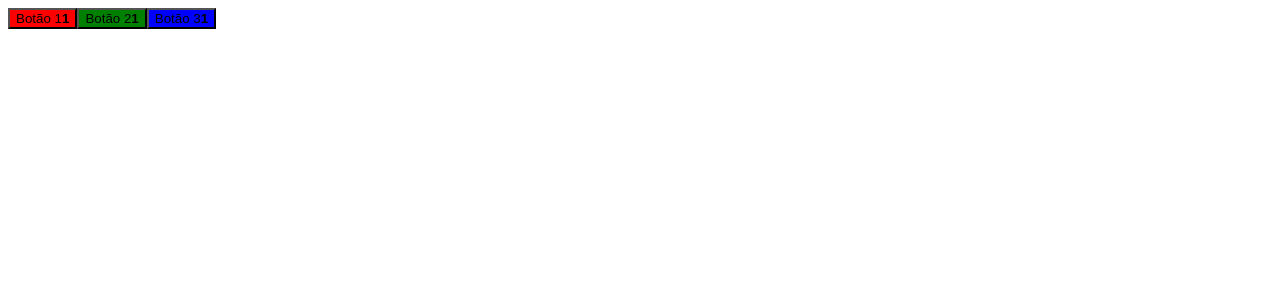
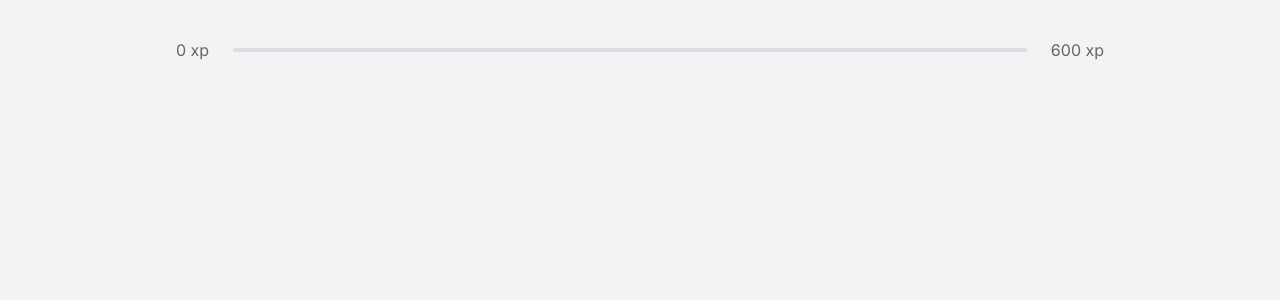
Before and after one commit to Jonatas6199/moveit, a React (Create React App) app: page / in a window 1280 px wide. Shown: the top 300 px of the page. Built offline with nearby package versions, Linux system fonts and the light colour scheme.

Commit message:
add new files into solution

```diff
--- a/public/index.html
+++ b/public/index.html
@@ -4,7 +4,8 @@
     <meta charset="UTF-8">
     <meta name="viewport" content="width=device-width, initial-scale=1.0">
     <title>React Application</title>
-</head>
+    <link rel="preconnect" href="https://fonts.gstatic.com">
+    <link href="https://fonts.googleapis.com/css2?family=Inter&display=swap" rel="stylesheet">
 <body>
     <div id="root"></div>
 </body>
--- a/src/App.tsx
+++ b/src/App.tsx
@@ -1,19 +1,13 @@
 import React from 'react';
-import {Button} from './components/button'
+import { ExperienceBar } from './components/ExperienceBar';
+import './styles/global.css';
+//dentro do react sempre importar as coisas no App.tsx e não no index.html, é um pattern do react
 
 //App é um componente do react que cria conteúdo em HTML
 function App() {
   return (
-    <div>
-      <Button color="red">
-        Botão 1
-      </Button>
-      <Button color="green">
-        Botão 2
-      </Button>
-      <Button color="blue">
-        Botão 3
-      </Button>
+    <div className="container">
+      <ExperienceBar></ExperienceBar>
     </div>
 
   );
--- /dev/null
+++ b/src/components/ExperienceBar.tsx
@@ -0,0 +1,10 @@
+export function ExperienceBar(){
+  return(
+    <header className="experience-bar">
+        <span>0 xp</span>
+        <div/>
+        <span>600 xp</span>
+    </header>
+  )
+
+}
--- a/src/components/button.tsx
+++ /dev/null
@@ -1,29 +0,0 @@
-import { useState} from 'react';
-
-interface ButtonProperties{
-    color: string;
-    children: string;
-}
-export function Button(props:ButtonProperties){
-    const [counter,setCounter] = useState(1);
-
-    function increment() {
-        setCounter(counter+1);
-    }
-
-    return(
-        // aqui tem duas chaves no style, uma dentro da outra
-        // a primeira chave significa que vou incluir código JavaScript dentro das chaves
-        // a segunda chave é um objeto JavaScript
-        <button
-            type="button"
-            style={{ backgroundColor: props.color}}
-            onClick={increment}
-        >
-            {   //uso de chaves dentro do HTML  significa que quero incluir código JS dentro do HTML
-                props.children
-            }
-            <strong>{counter}</strong>
-        </button>
-    )
-}
--- /dev/null
+++ b/src/styles/global.css
@@ -0,0 +1,86 @@
+*{
+    margin:0;
+    padding: 0;
+    box-sizing: border-box;
+}
+/* o asterisco é algo para todos os componentes */
+
+body{
+    background: var(--background);
+    color: var(--text);
+}/*define a cor de fundo do body*/
+
+/*utilizando REM ao invés de px*/
+/*1rem equivale a */
+body, input, textarea, button{
+    font: 400 1rem "Inter", sans-serif;
+}/*define o estilo e tamanho da fonte desses componentes para Inter e caso não carregue o inter vai pro sans-serif*/
+
+button{
+    cursor: pointer;
+}/*coloca o cursor do mouse no botão como pointer, a mãozinha*/
+
+/*define que os componentes devem manter a mesma cor do texto*/
+a{
+    color:inherit;
+    text-decoration: none;
+}
+
+/*root serve para declarar uma variável css global*/
+:root{
+    --white: #fff;
+    --background: #f2f3f5;
+    --gray-line: #dcdde0;
+    --text: #666666;
+    --text-highlight: #b3b9ff;
+    --title: #2e384d;
+    --red: #e83f5b;
+    --green: #4cd62b;
+    --blue: #5965e0;
+    --blue-dark: #4953b8;
+    --blue-twitter: #2aa9e0;
+}
+
+/*para um width de 1080p uma tela de pc, o font-size vai ter 93.75% do tamanho do rem,
+ se 1rem é igual a 16 px então 93.75% disso equivale a 15px */
+@media(max-width:1080px){
+    html{
+        font-size: 93.75%;
+    }
+}
+
+/*para um width de 1080p uma tela de mobile, o font-size vai ter 87.5% do tamanho do rem,
+ se 1rem é igual a 16 px então 87.5% disso equivale a 14px */
+@media(max-width:720px){
+    html{
+        font-size: 87.5%;
+    }
+}
+
+.experience-bar{
+    display:flex;
+    align-items: center;
+}
+
+
+.experience-bar span{
+   font-size: 1rem;
+}
+
+/*esse sinal > antes de div indica que dentro do experience bar esse estilo só se aplica a primeira div*/
+.experience-bar > div{
+    flex: 1;
+    height: 4px;
+    border-radius: 4px;
+    background: var(--gray-line);
+    margin: 0 1.5rem;
+    position: relative;
+ }
+
+ /*100% da altura total*/
+ .container{
+     height: 100vh;
+     max-width: 992px;
+     margin: 0 auto;
+     padding: 2.5rem 2rem;
+ }
```
